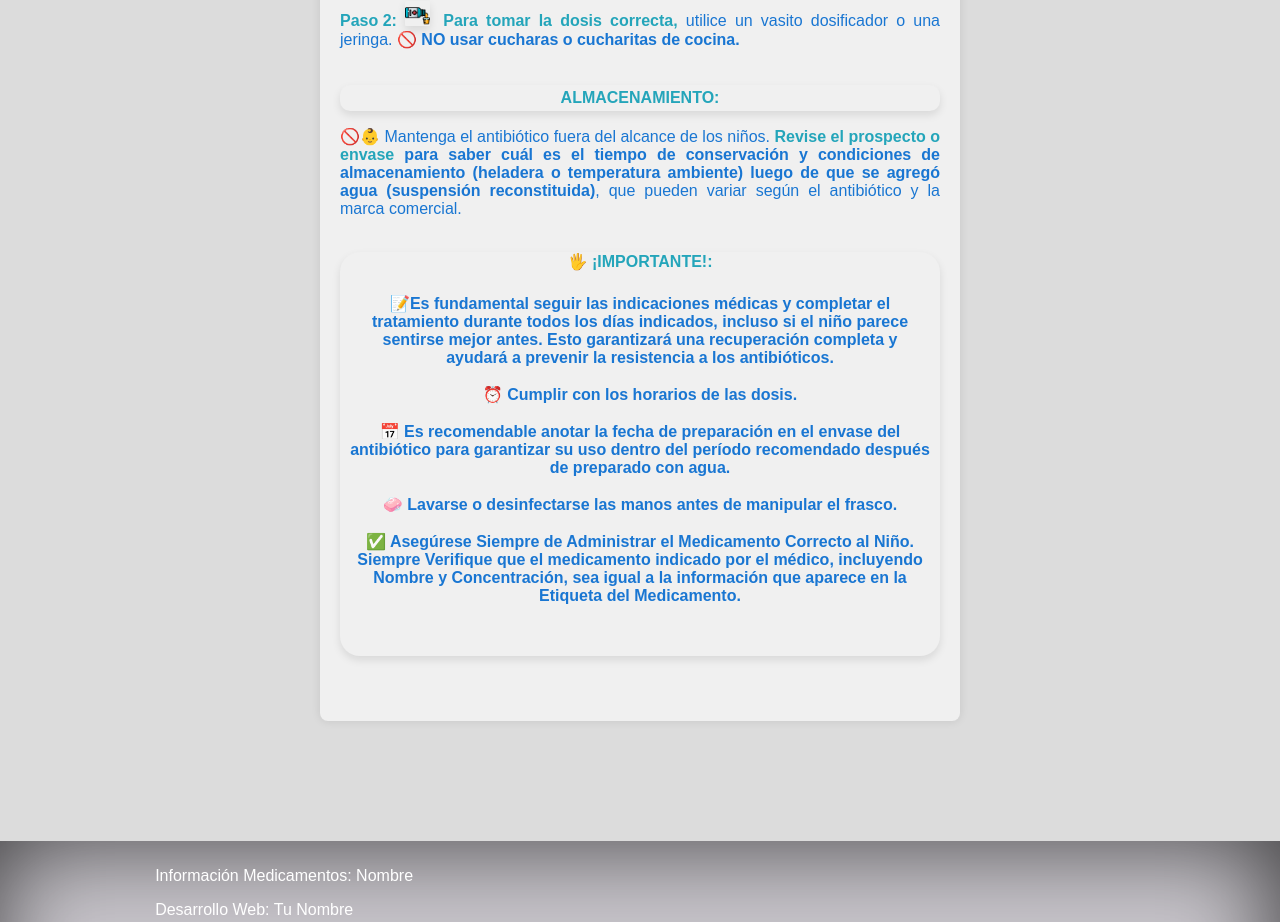
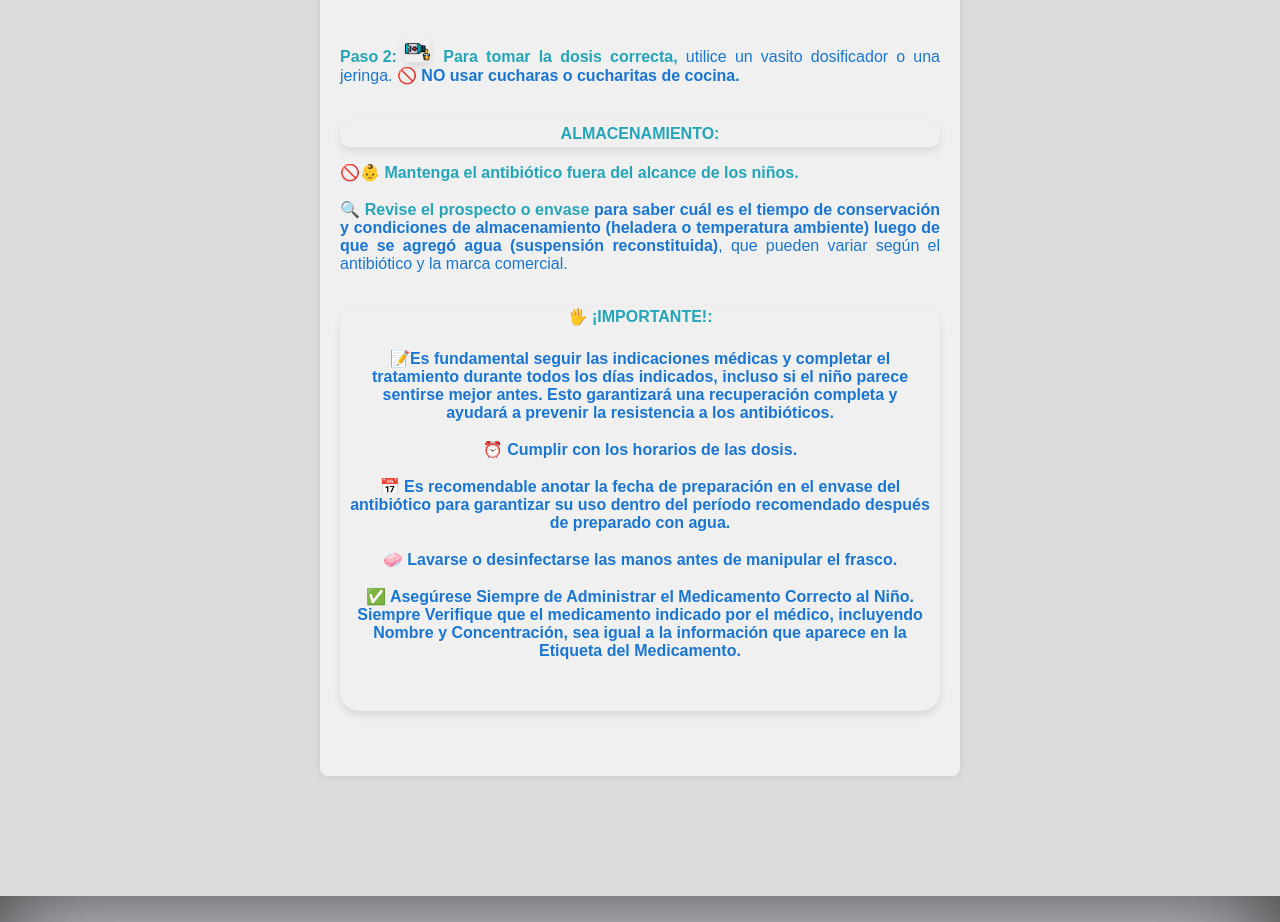
Before and after one commit to MartuV/instrucciones-uso, a React (Create React App) app: page /instrucciones-uso/jarabes in a window 1280 px wide. Shown: the part 1360-2282 px from the top of the page. Built offline with nearby package versions, Linux system fonts and the light colour scheme.

Commit message:
mejora en el espaciado instrucciones jarabe

```diff
--- a/src/componentes/Jarabes.js
+++ b/src/componentes/Jarabes.js
@@ -41,6 +41,7 @@ function Jarabes() {
 
                     <p><strong id="aling-izq">Paso 2:</strong> <img src={grifo} alt="enrasar" className="instruction-icon" /> Abra el frasco y <strong>Agregue agua</strong> hasta que el <strong id="azul">nivel del agua esté en la marca indicada</strong> en el envase.
                     <br />
+                    <br/>
                     🔔 <strong id="azul">Use agua potable a temperatura ambiente</strong>. En caso de no tener, use el agua que utiliza habitualmente para consumo, ya sea hervida y enfriada o embotellada. 🚫 <strong id="azul">NO usar agua caliente o tibia.</strong>
                     </p>
 
@@ -51,6 +52,7 @@ function Jarabes() {
                     </p>
 
                     <p><strong id="aling-izq">Paso 5:</strong> <img src={enrasar} alt="enrasar" className="instruction-icon" /> <strong>Enrasar</strong> agregando <strong id="azul">agua hasta la marca indicada en el envase</strong>. No se preocupe si queda algo de espuma; asegúrese de que el agua alcance la marca, ignorando la espuma.
+                    <br/>
                     <br/>
                     🔔 Para lograr un <strong id="azul">enrasado preciso</strong>, asegúrese de que la marca del envase esté a la altura de sus ojos al medir el nivel del agua.
                     </p>
@@ -77,7 +79,10 @@ function Jarabes() {
 
                     <p id="titulo-pasos"><strong>ALMACENAMIENTO: </strong> </p>
 
-                    <p>🚫👶 <strong></strong>Mantenga el antibiótico fuera del alcance de los niños. <strong>Revise el prospecto o envase</strong> <strong id="azul">para saber cuál es el tiempo de conservación y condiciones de almacenamiento (heladera o temperatura ambiente) luego de que se agregó agua (suspensión reconstituida)</strong>, que pueden variar según el antibiótico y la marca comercial.
+                    <p>🚫👶 <strong>Mantenga el antibiótico fuera del alcance de los niños.</strong>
+                    <br/>
+                    <br/>
+                    🔍 <strong>Revise el prospecto o envase</strong> <strong id="azul">para saber cuál es el tiempo de conservación y condiciones de almacenamiento (heladera o temperatura ambiente) luego de que se agregó agua (suspensión reconstituida)</strong>, que pueden variar según el antibiótico y la marca comercial.
                     </p>
                     <br/>
 
```
